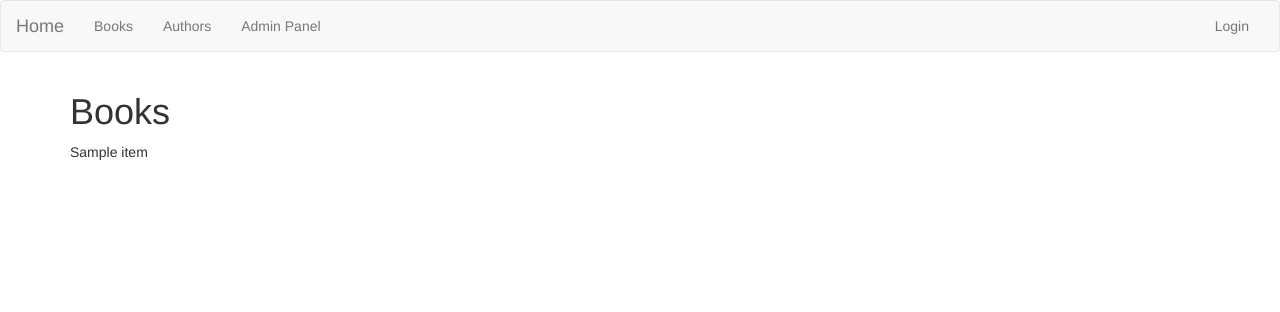
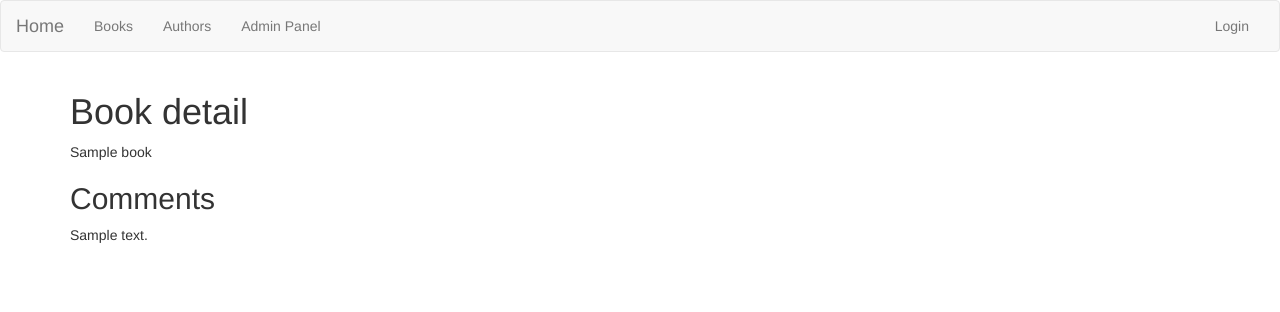
Before and after one commit to Vitkyk/django-library, a Django app: template library/bookstore/templates/book/detail.html in a window 1280 px wide. Shown: the top 312 px of the page. Run offline with Django 3.2, Linux system fonts and the light colour scheme; the template is opened without the code that fills it: most values are stand-ins (such as "Sample title", 1, 10 or a date in 2020); some libraries are stand-ins or nearby versions.

Commit message:
Add comment form

```diff
--- a/library/bookstore/templates/book/detail.html
+++ b/library/bookstore/templates/book/detail.html
@@ -3,7 +3,40 @@
 {% block title %}{{ section.title }}{% endblock %}
 
 {% block content %}
-    <h1>Books</h1>
-    {{ item.title }}
+    <h1>Book detail</h1>
+    {{ book.title }}
 
+    <h2>Comments</h2>
+    {% for comment in comments %}
+        <div>
+            {{ comment.text }}
+        </div>
+
+    {% endfor %}
+
+    {% if user.is_authenticated %}
+    <div>
+        <div class="jumbotron text-center">
+            <form class="form-horizontal" method="post" action="{% url 'comment_new' book.id %}">
+                {% csrf_token %}
+                {% for field in form.visible_fields %}
+                    <div class="form-group">
+                        {{ field.errors }}
+                        <div class="col-sm-2">
+                            {{ field.label_tag }}
+                        </div>
+                        <div class="col-sm-10">
+                            {{ field }}
+                        </div>
+                    </div>
+                {% endfor %}
+                <div class="form-group">
+                    <div>
+                        <button type="submit" class="btn btn-default">Save</button>
+                    </div>
+                </div>
+            </form>
+        </div>
+    </div>
+    {% endif %}
 {% endblock %}
--- a/library/bookstore/urls.py
+++ b/library/bookstore/urls.py
@@ -6,7 +6,8 @@ from . import views
 urlpatterns = [
     url(r'^$', views.index, name='home'),
     url(r'^author/$', views.authors, name='authors'),
-    url(r'^books/(?P<id>[0-9]+)/$', views.book_detail, name='book_detail'),
+    url(r'^books/(?P<book_id>[0-9]+)/comments/new/$', views.comment_new, name='comment_new'),
+    url(r'^books/(?P<book_id>[0-9]+)/$', views.book_detail, name='book_detail'),
     url(r'^books/new/$', views.book_new, name='book_new'),
     url(r'^books/$', views.books, name='books'),
     url(r'^login/$', auth_views.login, name='login'),
--- a/library/library/settings.py
+++ b/library/library/settings.py
@@ -125,3 +125,5 @@ USE_TZ = True
 # https://docs.djangoproject.com/en/1.11/howto/static-files/
 
 STATIC_URL = '/static/'
+
+ACCOUNT_ACTIVATION_DAYS = 7
--- a/library/library/urls.py
+++ b/library/library/urls.py
@@ -20,4 +20,5 @@ from django.contrib import admin
 urlpatterns = [
     url(r'^admin/', admin.site.urls),
     url(r'^', include('bookstore.urls')),
+    url(r'^accounts/', include('registration.backends.hmac.urls')),
 ]
--- a/requirements.txt
+++ b/requirements.txt
@@ -2,3 +2,4 @@ Django==1.11.1
 django-behaviors==0.3.0
 django-taggit==0.22.1
 django-bootstrap3==8.2.3
+django-registration=2.2
```
Also changed, not shown: library/bookstore/forms.py (+7 -1 lines), library/bookstore/views.py (+32 -4 lines), library/bookstore/migrations/0010_auto_20170609_1701.py (added), library/bookstore/migrations/0011_auto_20170613_0702.py (added), library/bookstore/templates/registration/registration_form.html (added).
